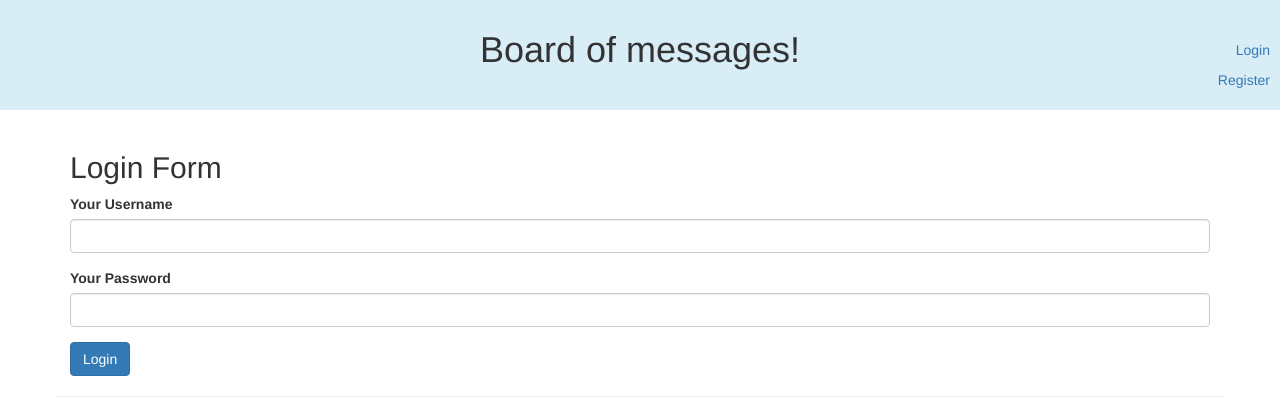
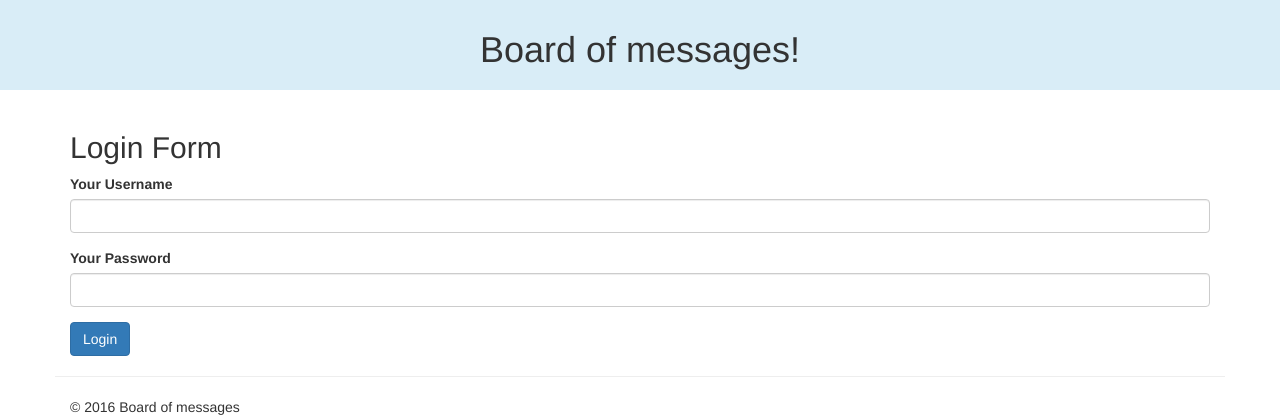
Before and after one commit to grydinywka/board_rec, a Django app: template user_auth/templates/registration/login.html in a window 1280 px wide. Shown: the top 420 px of the page. Run offline with Django 3.2, Linux system fonts and the light colour scheme; the template is opened without the code that fills it, so the values that code supplies are empty; parts of the project's set-up code (start-up, migrations or seed data) failed here and were passed over; some libraries are stand-ins or nearby versions.

Commit message:
hide login without facebook and make messages green

```diff
--- a/boardapp/templates/base.html
+++ b/boardapp/templates/base.html
@@ -29,10 +29,14 @@
                         {% if user.is_authenticated %}
                             <p>{{ user.get_full_name|default:user.username }}</p>
 							<p> {{ user.email }}</p>
-							<p><a href="{% url 'users:auth_logout' %}" class="auth-link">Logout</a></p>
-							{% else %}
-							<p><a href="{% url 'users:auth_login' %}" class="auth-link">Login</a></p>
-							<p><a href="{% url 'users:registration_register' %}" class="auth-link">Register</a></p>
+
+						{% comment %}
+							<!--<p><a href="{% url 'users:auth_logout' %}" class="auth-link">Logout</a></p>-->
+						<!-- {% else %}-->
+							<!--<p><a href="{% url 'users:auth_login' %}" class="auth-link">Login</a></p>-->
+							<!--<p><a href="{% url 'users:registration_register' %}" class="auth-link">Register</a></p>-->
+						{% endcomment %}
+
 						{% endif %}
                     </div>
                 </div>
--- a/static/css/main.css
+++ b/static/css/main.css
@@ -60,4 +60,5 @@
 
 .content {
     white-space: pre-wrap;
+    color: #5cb85c;
 }
```
